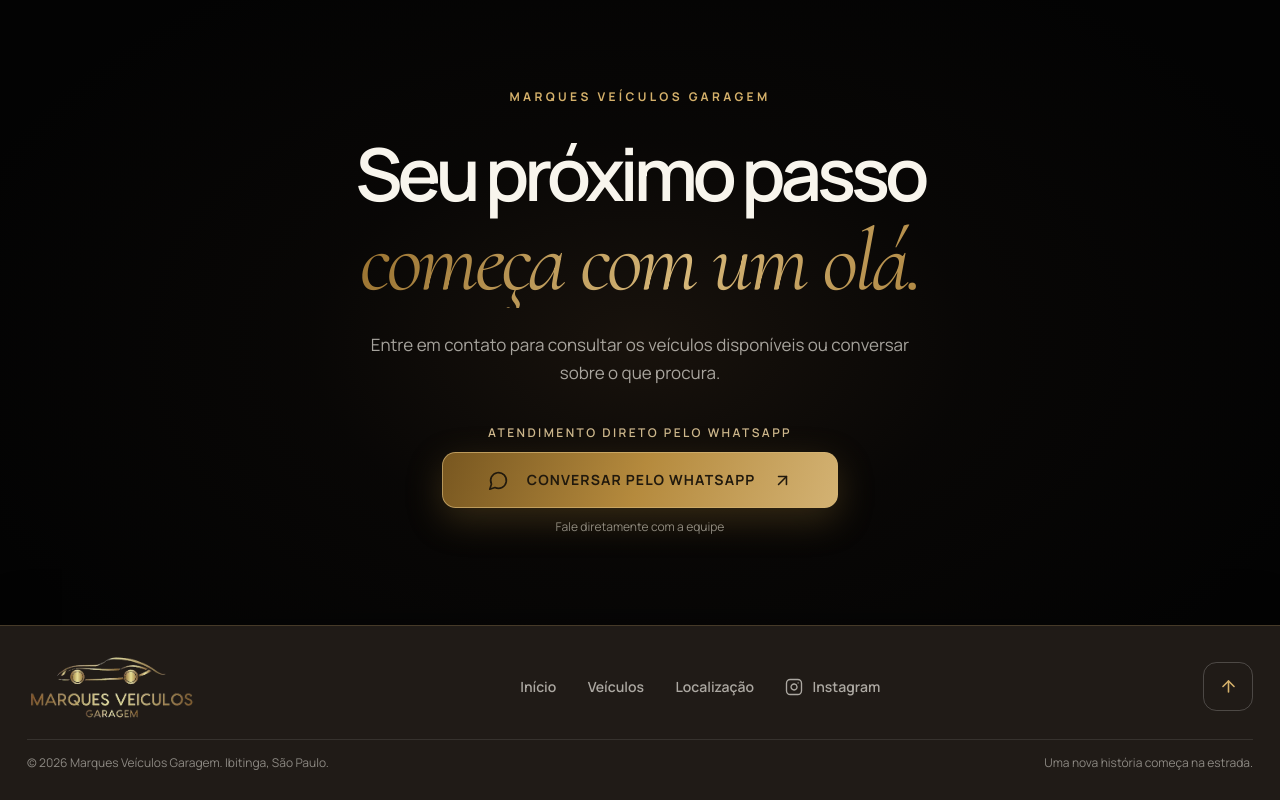
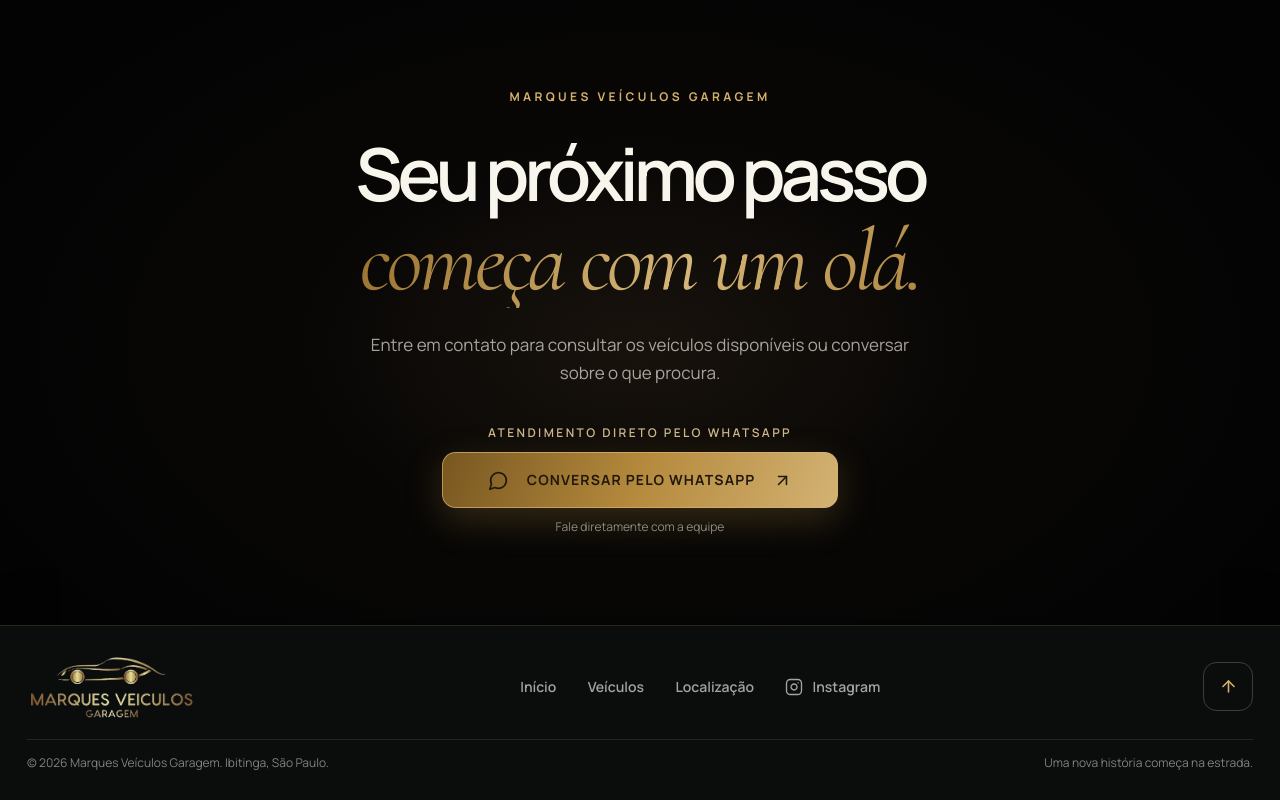
Before and after one commit to leticiazooe/landing-page-marques-veiculos, a React (Vite) app: page / in a window 1280 px wide. Shown: the part 2411-3211 px from the top of the page. Built offline with nearby package versions, Linux system fonts and the light colour scheme; no server answers; the database is empty; grey boxes are pictures that could not be loaded.

Commit message:
style: igualar cor do rodapé ao fundo da navbar

```diff
--- a/src/components/Footer.tsx
+++ b/src/components/Footer.tsx
@@ -26,7 +26,7 @@ export function Footer() {
           </Reveal>
         </div>
       </section>
-      <footer className="relative shrink-0 border-t border-[#8d7348]/35 bg-[#201b17] px-6 py-5 text-ivory shadow-[0_-16px_40px_rgba(0,0,0,.15)] sm:py-6">
+      <footer className="relative shrink-0 border-t border-gold/15 bg-night px-6 py-5 text-ivory shadow-[0_-16px_40px_rgba(0,0,0,.15)] sm:py-6">
         <div className="mx-auto w-full max-w-[1400px]">
           <div className="flex flex-col justify-between gap-4 border-b border-white/10 pb-4 sm:flex-row sm:items-center lg:gap-7">
             <a href="/#inicio" aria-label="Marques Veículos, início" className="rounded-xl w-[150px] shrink-0 focus-visible:outline-2 focus-visible:outline-gold sm:w-[170px]"><img src="/images/logo-marques.png" alt="Marques Veículos Garagem" width={417} height={167} loading="lazy" /></a>
```
